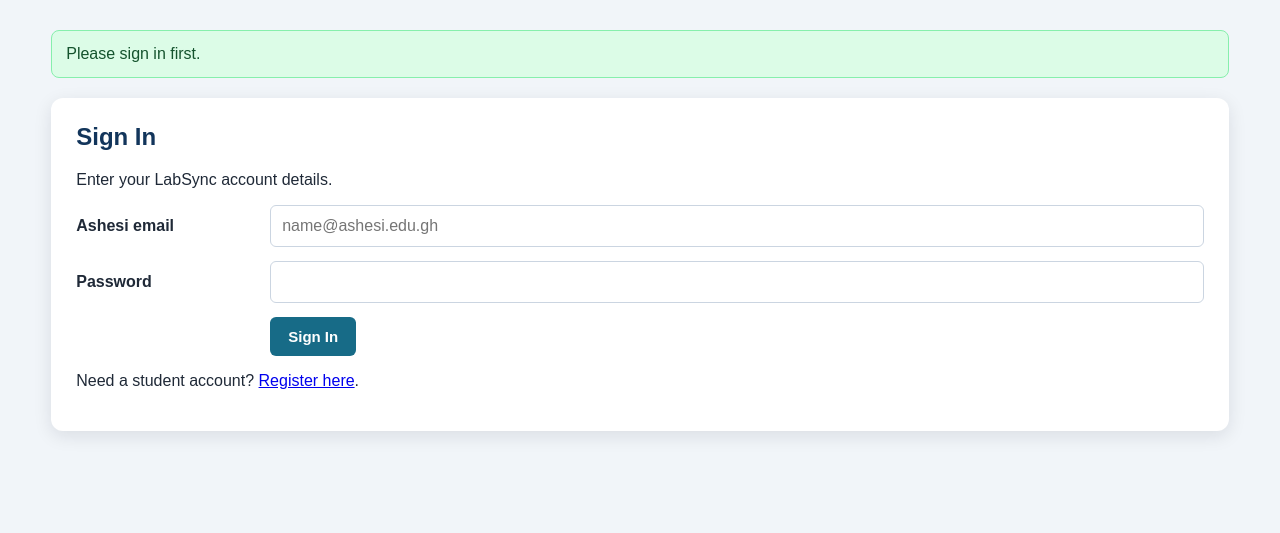
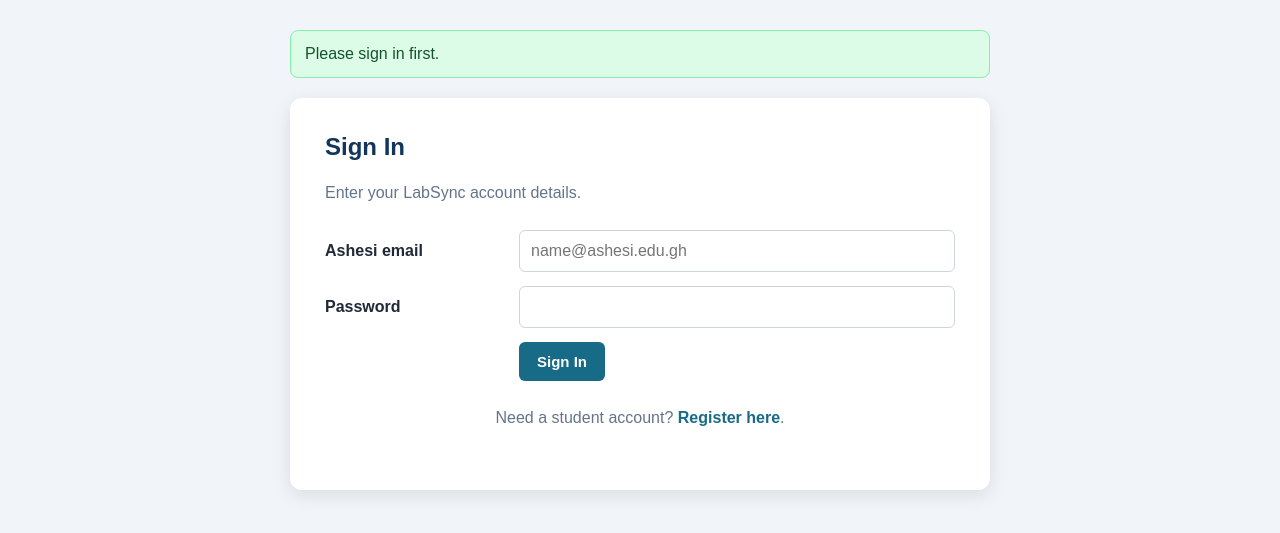
Before and after one commit to Ashigbui/LabSync, a Flask app: a page that uses templates/login.html in a window 1280 px wide. Shown: the part 187-720 px from the top of the page. Run offline with Flask 3, Linux system fonts and the light colour scheme.

Commit message:
Add styles for authentication components

```diff
--- a/static/style.css
+++ b/static/style.css
@@ -302,3 +302,43 @@ tbody tr:hover {
         padding: 18px;
     }
 }
+.auth-main {
+    width: min(700px, 92%);
+}
+
+.auth-card {
+    padding: 35px;
+}
+
+.auth-card > p {
+    margin-bottom: 25px;
+    color: #64748b;
+    line-height: 1.5;
+}
+
+.auth-link {
+    margin-top: 25px;
+    text-align: center;
+}
+
+.auth-link a {
+    color: #176b87;
+    font-weight: bold;
+    text-decoration: none;
+}
+
+.auth-link a:hover {
+    text-decoration: underline;
+}
+
+.auth-page .message {
+    max-width: 700px;
+    margin-right: auto;
+    margin-left: auto;
+}
+
+@media (max-width: 750px) {
+    .auth-card {
+        padding: 20px;
+    }
+}
```
